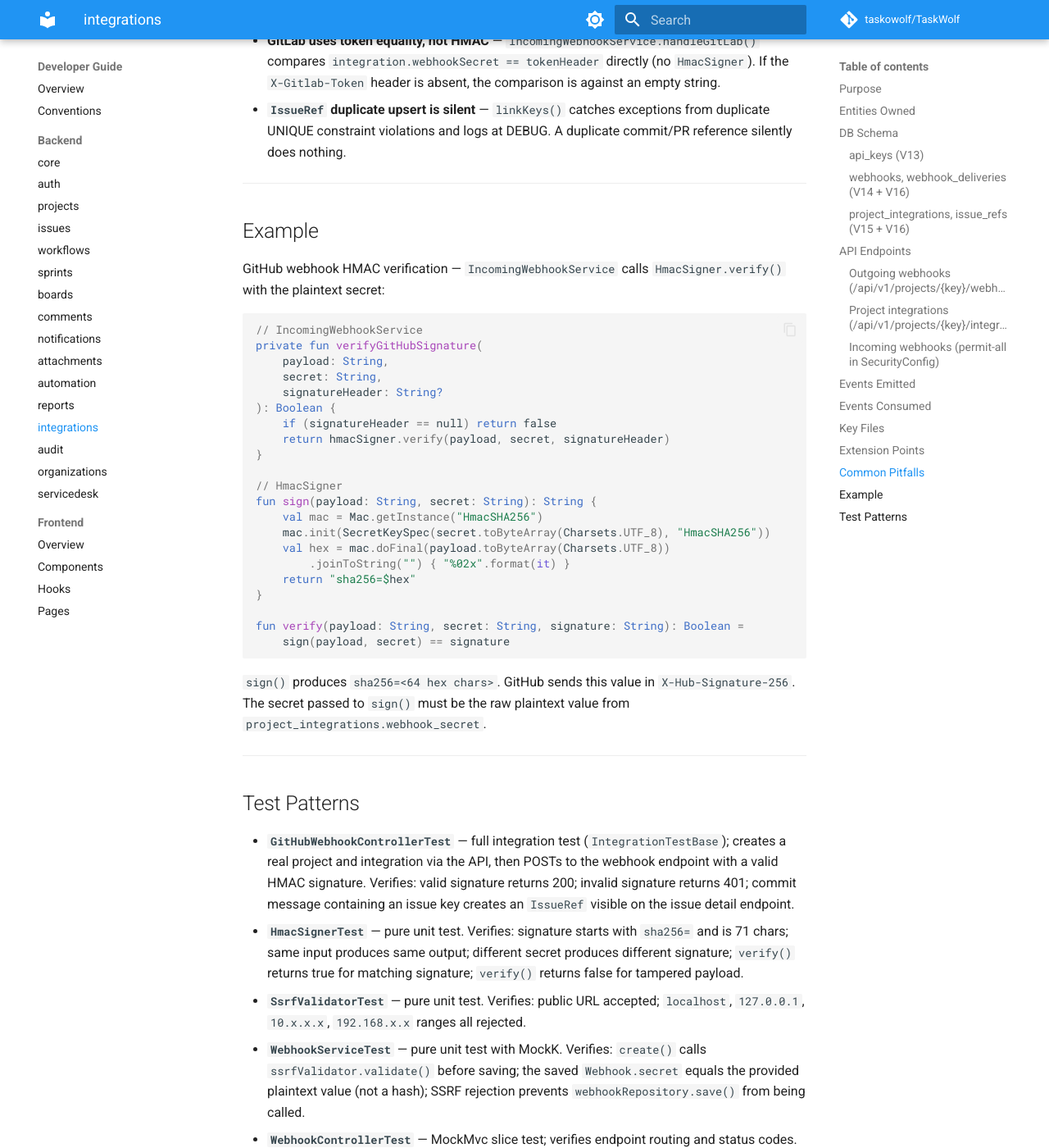
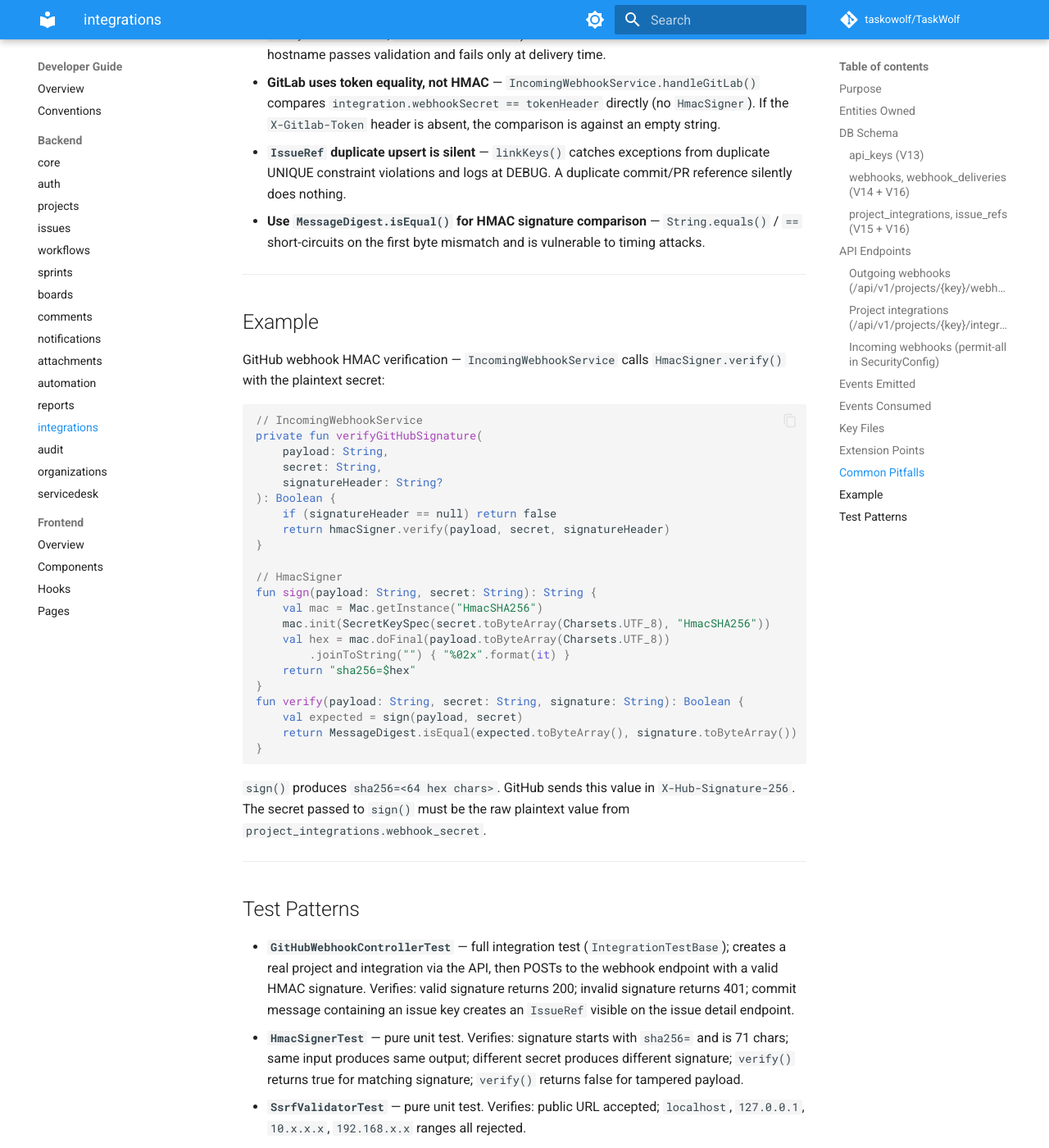
Before and after one commit to WolfTasks/TaskWolf, an MkDocs documentation site: the page built from mkdocs/developer-guide/backend/integrations.md, in a window 1280 px wide and 1400 px high, scrolled down 6251 px. Shown: the whole window at 82% size. Built offline with MkDocs 1.6.1 and Material for MkDocs 9.7.7, drawn with Linux system fonts in a browser that asks for light colours; comment, search, counter and statistics services are not loaded; some of the changed text lies outside the part shown.

Commit message:
docs(wiki): fix integrations timing-attack note, BOM, snippet; reports GET-only
- integrations.md: update Example snippet verify() to MessageDigest.isEqual();
  remove blank line before verify() (21→22 lines after expansion); add
  Common Pitfall for timing-safe HMAC comparison; add IssueDeleted
  extension-hook note; remove UTF-8 BOM
- reports.md: add GET-only prose for /burndown, /velocity, /cycle-time;
  remove UTF-8 BOM

Co-Authored-By: Claude Sonnet 4.6 <noreply@anthropic.com>

````diff
--- a/mkdocs/developer-guide/backend/integrations.md
+++ b/mkdocs/developer-guide/backend/integrations.md
@@ -151,7 +151,7 @@ Dispatch saves a `WebhookDelivery` record synchronously, then calls `sendAsync(d
 
 ## Extension Points
 
-- **Add a new outgoing webhook event type:** (1) Add a constant to `WebhookEventType`. (2) Add an `@EventListener` method in `WebhookDispatcher` for the new domain event. (3) Build the data payload map and call `dispatch(eventType, projectId, data)`.
+- **Add a new outgoing webhook event type:** (1) Add a constant to `WebhookEventType`. (2) Add an `@EventListener` method in `WebhookDispatcher` for the new domain event. (3) Build the data payload map and call `dispatch(eventType, projectId, data)`. Note: the `IssueDeleted` event type exists in the enum but has no dispatcher listener — it is a ready-made extension hook.
 - **Add a new incoming provider (e.g. Bitbucket):** (1) Add the provider to `IntegrationProvider`. (2) Add a `@RestController` at `/api/v1/integrations/bitbucket/{projectKey}/webhook`. (3) Add the path to the `permitAll()` list in `SecurityConfig`. (4) Verify the provider's signature scheme (Bitbucket uses `X-Hub-Signature` with SHA-256; reuse `HmacSigner.verify()`). (5) Add a `handleBitbucket()` method in `IncomingWebhookService` following the `handleGitHub` pattern.
 - **`IssueKeyParser`** parses issue keys from commit/PR text using a regex. Extend it if your project key format differs from the default `[A-Z]+-\d+` pattern.
 
@@ -165,6 +165,7 @@ Dispatch saves a `WebhookDelivery` record synchronously, then calls `sendAsync(d
 - **`SsrfValidator` accepts unresolvable DNS names** — if `InetAddress.getAllByName(host)` throws (DNS failure), `SsrfValidator.validate()` returns without error. Only resolved private IPs are blocked (`isLoopbackAddress`, `isSiteLocalAddress`, `isLinkLocalAddress`, `isAnyLocalAddress`, `isMulticastAddress`). A webhook URL with an unresolvable hostname passes validation and fails only at delivery time.
 - **GitLab uses token equality, not HMAC** — `IncomingWebhookService.handleGitLab()` compares `integration.webhookSecret == tokenHeader` directly (no `HmacSigner`). If the `X-Gitlab-Token` header is absent, the comparison is against an empty string.
 - **`IssueRef` duplicate upsert is silent** — `linkKeys()` catches exceptions from duplicate UNIQUE constraint violations and logs at DEBUG. A duplicate commit/PR reference silently does nothing.
+- **Use `MessageDigest.isEqual()` for HMAC signature comparison** — `String.equals()` / `==` short-circuits on the first byte mismatch and is vulnerable to timing attacks.
 
 ---
 
@@ -191,9 +192,10 @@ fun sign(payload: String, secret: String): String {
         .joinToString("") { "%02x".format(it) }
     return "sha256=$hex"
 }
-
-fun verify(payload: String, secret: String, signature: String): Boolean =
-    sign(payload, secret) == signature
+fun verify(payload: String, secret: String, signature: String): Boolean {
+    val expected = sign(payload, secret)
+    return MessageDigest.isEqual(expected.toByteArray(), signature.toByteArray())
+}
 ```
 
 `sign()` produces `sha256=<64 hex chars>`. GitHub sends this value in `X-Hub-Signature-256`. The secret passed to `sign()` must be the raw plaintext value from `project_integrations.webhook_secret`.
````
Also changed, not shown: mkdocs/developer-guide/backend/reports.md (+2 -0 lines).
